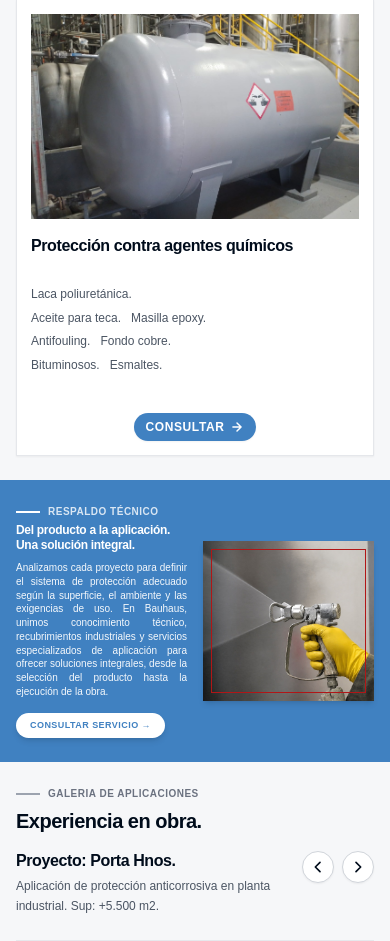
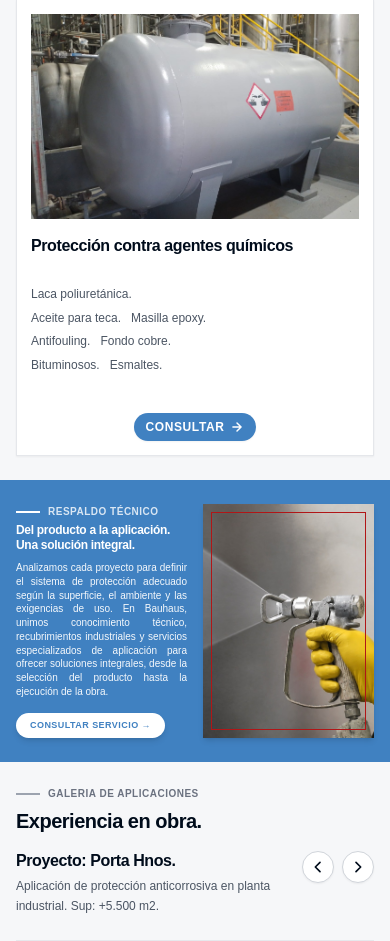
Before and after one commit to GerardodeMartini/BAUHAUS, a Django app: page /industria/ in a window 390 px wide. Shown: the part 2415-3356 px from the top of the page. Run offline with Django 5.2, Linux system fonts and the light colour scheme; data that the repository does not hold is empty; some libraries are stand-ins or nearby versions; some web fonts are replaced.

Commit message:
Ajustes responsivos para celulares: alineacion de altura de fotos en bloques texto/foto y frase pie de pagina en dos lineas armonica

```diff
--- a/templates/industria.html
+++ b/templates/industria.html
@@ -268,8 +268,8 @@
             </div>
 
             <!-- Columna Derecha (50% del área): Foto con margen y marco interior rojo Bauhaus -->
-            <div class="w-full h-full flex items-center justify-center">
-                <div class="relative w-full h-[160px] sm:h-[300px] lg:h-[440px] rounded-none overflow-hidden bg-[#000c1b] group shadow-md">
+            <div class="w-full h-full flex items-stretch sm:items-center justify-center">
+                <div class="relative w-full h-full sm:h-[300px] lg:h-[440px] rounded-none overflow-hidden bg-[#000c1b] group shadow-md">
                     <img src="{% static 'images/foto_respaldo_tecnico.jpg' %}" onerror="this.src='/media/servicios/aplicacion_recubrimientos.jpg'"
                         alt="Respaldo Técnico - Aplicación de Recubrimientos Bauhaus"
                         class="w-full h-full object-cover object-center group-hover:scale-105 transition-transform duration-500" loading="lazy">
@@ -986,8 +986,8 @@
         <div class="grid grid-cols-2 gap-4 sm:gap-8 lg:gap-12 items-stretch">
 
             <!-- Columna Izquierda (50% del área): Foto con mismas dimensiones que Quiénes somos -->
-            <div class="w-full h-full flex items-center justify-center">
-                <div class="relative w-full h-[160px] sm:h-[300px] lg:h-[440px] rounded-none overflow-hidden bg-[#000c1b] group shadow-md">
+            <div class="w-full h-full flex items-stretch sm:items-center justify-center">
+                <div class="relative w-full h-full sm:h-[300px] lg:h-[440px] rounded-none overflow-hidden bg-[#000c1b] group shadow-md">
                     <img src="{% static 'images/foto_formulario_industria.jpg' %}"
                         alt="Asesoramiento Técnico Bauhaus"
                         class="w-full h-full object-cover object-center group-hover:scale-105 transition-transform duration-500" loading="lazy">
```
Also changed, not shown: templates/home.html (+8 -8 lines), templates/productos.html (+4 -4 lines).
